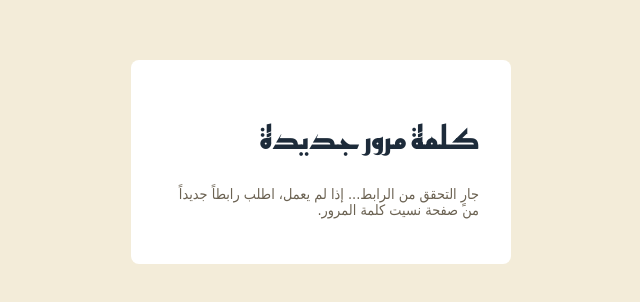
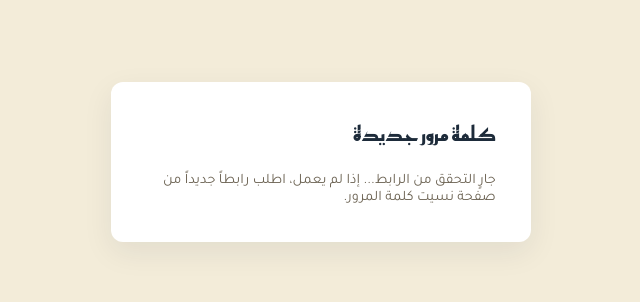
Before and after one commit to Zinbe834/edufree-dz, a Next.js app: page /reset-password in a window 1280 px wide. Shown: the part 238-540 px from the top of the page, without its empty margins (319-959 px from the left). Built offline with nearby package versions, Linux system fonts and the light colour scheme; no server answers.

Commit message:
Refactor ResetPassword component styles and structure

```diff
--- a/pages/reset-password.js
+++ b/pages/reset-password.js
@@ -1,6 +1,7 @@
 import { useState, useEffect } from 'react'
 import { useRouter } from 'next/router'
 import { supabase } from '../lib/supabaseClient'
+import styles from '../styles/auth.module.css'
 
 export default function ResetPassword() {
   const router = useRouter()
@@ -35,34 +36,31 @@ export default function ResetPassword() {
   }
 
   return (
-    <div dir="rtl" style={{ minHeight: '100vh', background: '#F3ECD9', fontFamily: 'Tahoma, sans-serif', padding: '2rem', display: 'flex', justifyContent: 'center', alignItems: 'center' }}>
-      <div style={{ background: '#fff', borderRadius: 8, padding: '2rem', maxWidth: 380, width: '100%' }}>
-        <h1 style={{ color: '#1D2B3A', marginBottom: '1.5rem' }}>كلمة مرور جديدة</h1>
+    <div className={styles.page}>
+      <div className={styles.card}>
+        <h1 className={styles.title} style={{ marginBottom: '1.5rem' }}>كلمة مرور جديدة</h1>
 
         {!ready && !message && (
-          <p style={{ color: '#6b6252', fontSize: '0.9rem' }}>جارٍ التحقق من الرابط... إذا لم يعمل، اطلب رابطاً جديداً من صفحة نسيت كلمة المرور.</p>
+          <p className={styles.subtitle} style={{ margin: 0 }}>جارٍ التحقق من الرابط... إذا لم يعمل، اطلب رابطاً جديداً من صفحة نسيت كلمة المرور.</p>
         )}
 
         {ready && !message && (
           <form onSubmit={handleSubmit}>
-            <label style={{ display: 'block', fontWeight: 'bold', marginBottom: 4 }}>كلمة المرور الجديدة</label>
-            <input type="password" value={password} onChange={e => setPassword(e.target.value)}
-              style={{ width: '100%', padding: '0.6rem', marginBottom: '1rem', border: '1px solid #d8cfb4', borderRadius: 6 }} />
+            <label className={styles.label}>كلمة المرور الجديدة</label>
+            <input className={styles.input} type="password" value={password} onChange={e => setPassword(e.target.value)} />
 
-            <label style={{ display: 'block', fontWeight: 'bold', marginBottom: 4 }}>تأكيد كلمة المرور</label>
-            <input type="password" value={confirm} onChange={e => setConfirm(e.target.value)}
-              style={{ width: '100%', padding: '0.6rem', marginBottom: '1rem', border: '1px solid #d8cfb4', borderRadius: 6 }} />
+            <label className={styles.label}>تأكيد كلمة المرور</label>
+            <input className={styles.input} type="password" value={confirm} onChange={e => setConfirm(e.target.value)} />
 
-            {error && <p style={{ color: '#A63D40', marginBottom: '1rem', fontSize: '0.9rem' }}>{error}</p>}
+            {error && <p className={styles.error}>{error}</p>}
 
-            <button type="submit" disabled={loading}
-              style={{ width: '100%', padding: '0.8rem', background: '#A63D40', color: '#fff', border: 'none', borderRadius: 6, fontWeight: 'bold' }}>
+            <button type="submit" disabled={loading} className={styles.submitBtn}>
               {loading ? 'جارٍ الحفظ...' : 'تغيير كلمة المرور'}
             </button>
           </form>
         )}
 
-        {message && <p style={{ color: '#1F4E3D' }}>{message}</p>}
+        {message && <p className={styles.success}>{message}</p>}
       </div>
     </div>
   )
```
